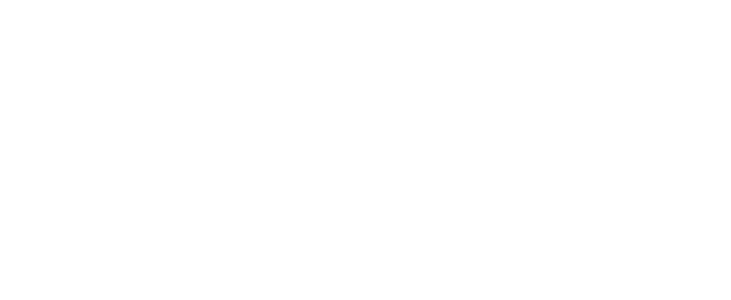
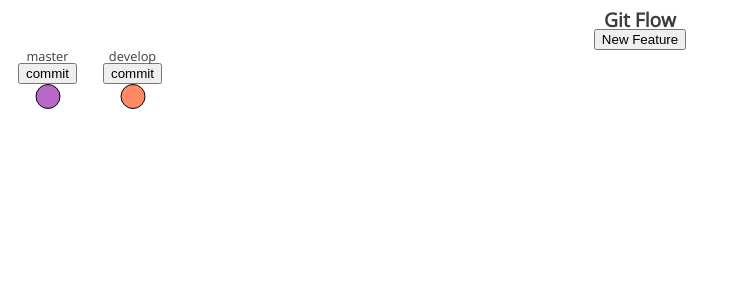
Before and after one commit to vraa/gitflowanimated, a React (Create React App) app: page / in a window 1280 px wide. Shown: the top 300 px of the page, without its empty margins (0-731 px from the left). Built offline with nearby package versions, Linux system fonts and the light colour scheme.

Commit message:
Get initial commit offset working.

```diff
--- a/src/App.js
+++ b/src/App.js
@@ -1,11 +1,111 @@
 import React, { Component } from 'react';
+import styled from "styled-components";
+import GitFlow from "./gitflow";
+import shortid from "shortid";
+
+const DEVELOP = 'develop';
+const MASTER = 'master';
+
+const offsetReducer = (acc, curr) => (1 + acc + curr.offset || 0);
+
+const seedData = () => {
+  const masterID = shortid.generate();
+  const developID = shortid.generate();
+
+  const commits = [
+    {
+      id: shortid.generate(),
+      branch: masterID,
+      gridIndex: 1,
+    },
+    {
+      id: shortid.generate(),
+      branch: developID,
+      gridIndex: 1,
+    }
+  ]
+  return {
+    branches: [
+      {
+        name: MASTER,
+        id: masterID,
+        canCommit: false,
+        color: '#BA68C8',
+      },
+      {
+        name: DEVELOP,
+        id: developID,
+        canCommit: true,
+        color: '#FF8A65',
+      }
+    ],
+    commits
+  }
+};
+
+const AppElm = styled.main`
+  text-align: center;
+  padding: 10px;
+`;
 
 class App extends Component {
+
+  state = {
+    project: seedData()
+  }
+
+  handleCommit = (branchID, mergeGridIndex = 0) => {
+    let { commits } = this.state.project;
+    const branchCommits = commits.filter(c => c.branch === branchID);
+    const lastCommit = branchCommits[branchCommits.length - 1];
+    commits.push({
+      id: shortid.generate(),
+      branch: branchID,
+      gridIndex: lastCommit.gridIndex + mergeGridIndex + 1
+    });
+    this.setState({
+      commits
+    });
+  };
+
+  handleNewFeature = () => {
+    let { branches, commits } = this.state.project;
+    let featureBranches = branches.filter(b => !!b.featureBranch);
+    let featureBranchName = 'feature ' + ((featureBranches || []).length + 1);
+    let developBranch = branches.find(b => b.name === DEVELOP);
+    let developCommits = commits.filter(c => c.branch === developBranch.id);
+    const lastDevelopCommit = developCommits[developCommits.length - 1];
+    let featutreOffset = lastDevelopCommit.gridIndex + 1;
+    let newBranch = {
+      id: shortid.generate(),
+      name: featureBranchName,
+      featureBranch: true,
+      canCommit: true,
+    };
+    let newCommit = {
+      id: shortid.generate(),
+      branch: newBranch.id,
+      gridIndex: featutreOffset
+    };
+
+    commits.push(newCommit);
+    branches.push(newBranch);
+
+    this.setState({
+      branches,
+      commits
+    })
+  };
+
   render() {
     return (
-      <div className="App">
-
-      </div>
+      <AppElm>
+        <GitFlow
+          project={this.state.project}
+          onCommit={this.handleCommit}
+          onNewFeature={this.handleNewFeature}
+        />
+      </AppElm>
     );
   }
 }
--- /dev/null
+++ b/src/gitflow.js
@@ -0,0 +1,101 @@
+import React, { Component } from "react";
+import styled from "styled-components";
+import { FlowName, Button } from "./global-styles";
+
+const GitFlowElm = styled.div`
+`;
+
+const ProjectElm = styled.div`
+    &:after {
+        content: "";
+        display: table;
+        clear: both;
+    }
+`;
+
+const BranchElm = styled.div`
+    position: relative;
+    float: left;
+    width: 75px;
+    margin-right: 10px;
+    text-align: center;
+    z-index: 1;
+`;
+
+const BranchName = styled.h4`
+    position: relative;
+    font-size: .8rem;
+`;
+
+const Commits = styled.ol`
+    position: relative;
+
+    &:before {
+        position: absolute;
+        display: block;
+        content: '';
+        height: 100%;
+        border: 1px solid #f0f0f0;
+        left: 50%;
+        top: 0;
+        transform: translateX(-50%);
+        z-index: 0;
+    }
+`;
+
+const Commit = styled.li`
+    position: absolute;
+    top: ${p => (p.top * 45) + 'px'};
+    left: 50%;
+    transform: translateX(-50%);
+    width: 25px;
+    height: 25px;
+    border-radius: 50%;
+    background-color: ${p => p.color || '#9d9d9d'};
+    border: 1px solid #000;
+`;
+
+class GitFlow extends Component {
+
+    renderBranch = (branch, commits) => {
+        return (
+            <BranchElm key={'branch-' + branch.id}>
+                <BranchName>{branch.name}</BranchName>
+                <Button onClick={this.props.onCommit.bind(this, branch.id, 0)}>commit</Button>
+                <Commits>
+                    {
+                        commits.map((commit, idx) => {
+                            return <Commit
+                                key={'commit-' + commit.id}
+                                color={branch.color}
+                                top={commit.gridIndex - 1}
+                            />
+                        })
+                    }
+                </Commits>
+            </BranchElm>
+        )
+    }
+
+    render() {
+
+        const { project } = this.props;
+
+        return (
+            <GitFlowElm>
+                <FlowName>Git Flow</FlowName>
+                <Button onClick={this.props.onNewFeature}>New Feature</Button>
+                <ProjectElm>
+                    {
+                        project.branches.map((branch, idx) => {
+                            const commits = project.commits.filter(c => c.branch === branch.id);
+                            return this.renderBranch(branch, commits)
+                        })
+                    }
+                </ProjectElm>
+            </GitFlowElm>
+        )
+    }
+}
+
+export default GitFlow;
--- /dev/null
+++ b/src/global-styles.js
@@ -0,0 +1,71 @@
+import styled, { injectGlobal } from 'styled-components';
+
+injectGlobal`
+    html, body, div, span, applet, object, iframe,
+    h1, h2, h3, h4, h5, h6, p, blockquote, pre,
+    a, abbr, acronym, address, big, cite, code,
+    del, dfn, em, img, ins, kbd, q, s, samp,
+    small, strike, strong, sub, sup, tt, var,
+    b, u, i, center,
+    dl, dt, dd, ol, ul, li,
+    fieldset, form, label, legend,
+    table, caption, tbody, tfoot, thead, tr, th, td,
+    article, aside, canvas, details, embed,
+    figure, figcaption, footer, header, hgroup,
+    menu, nav, output, ruby, section, summary,
+    time, mark, audio, video {
+    margin: 0;
+    padding: 0;
+    border: 0;
+    font-size: 100%;
+    font: inherit;
+    vertical-align: baseline;
+    }
+    /* HTML5 display-role reset for older browsers */
+    article, aside, details, figcaption, figure,
+    footer, header, hgroup, menu, nav, section {
+    display: block;
+    }
+    body {
+    line-height: 1;
+    }
+    ol, ul {
+    list-style: none;
+    }
+    blockquote, q {
+    quotes: none;
+    }
+    blockquote:before, blockquote:after,
+    q:before, q:after {
+    content: '';
+    content: none;
+    }
+    table {
+    border-collapse: collapse;
+    border-spacing: 0;
+    }
+
+    html {
+        box-sizing: border-box;
+      }
+      *, *:before, *:after {
+        box-sizing: inherit;
+      }
+
+
+    body {
+        background-color: #fff;
+        color: #3d3d3d;
+        font-family: 'Open Sans', sans-serif;
+        font-size: 1em;
+
+    }
+`;
+
+export const FlowName = styled.h2`
+    font-weight: bold;
+    font-size: 1.2rem;
+`;
+
+export const Button = styled.button`
+`;
--- a/src/index.js
+++ b/src/index.js
@@ -1,5 +1,6 @@
 import React from 'react';
 import ReactDOM from 'react-dom';
+import "./global-styles";
 import App from './app';
 import registerServiceWorker from './registerServiceWorker';
 
```
